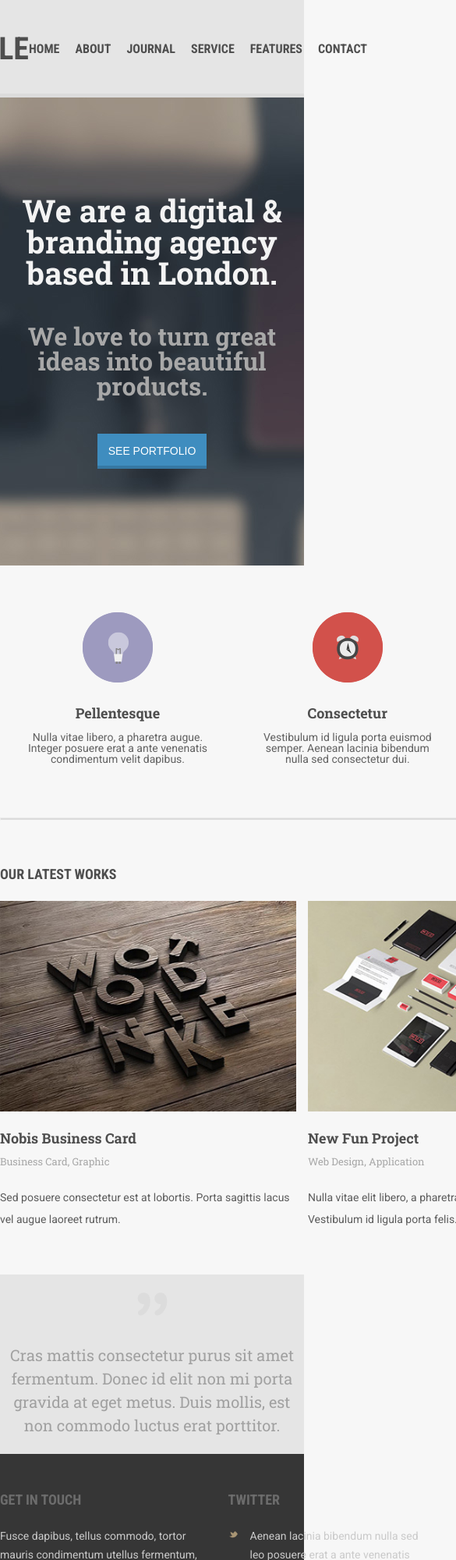
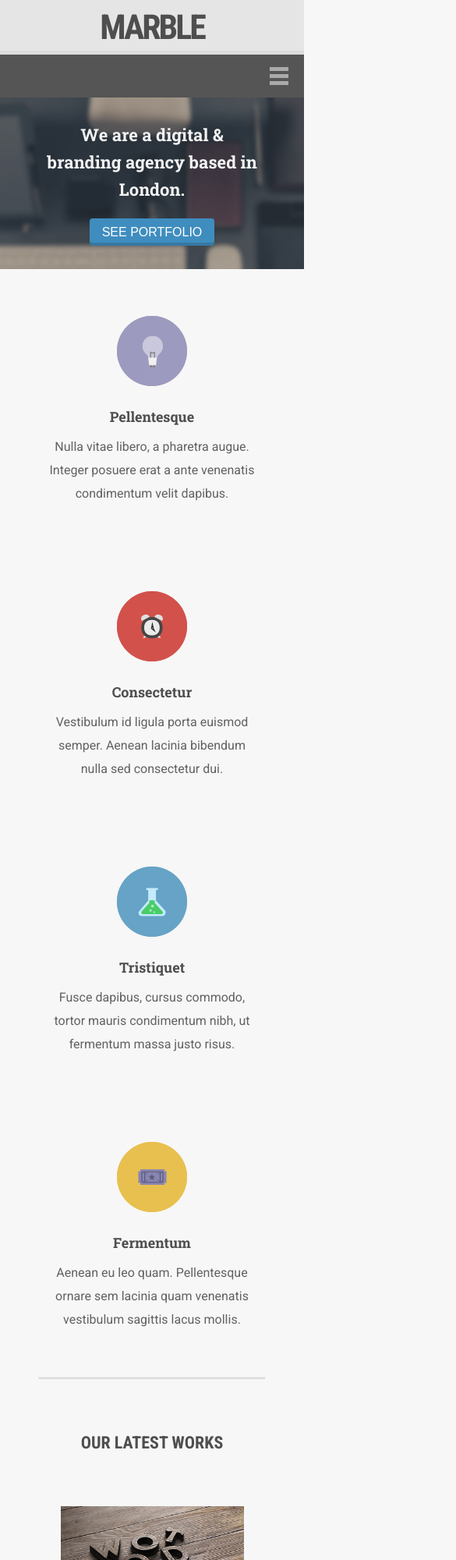
Before and after one commit to Kholmetskaya/Marble, a website: page src/index.html in a window 390 px wide. Shown: the top 2000 px of the page at 78% size, 585 px wide, since content can reach past the window. Drawn offline with Linux system fonts and the light colour scheme; files that its build step writes are made by us from their sources.

Commit message:
Add @media

```diff
--- a/src/css/style.less
+++ b/src/css/style.less
@@ -193,8 +193,12 @@ body{
 					}
 					}
 				}
+
 			}
 		}
+	}
+	.header-burger{
+		display:none;
 	}
 	.banner{
 		height: 600px;
@@ -220,12 +224,14 @@ body{
 			.text(14px,normal,center,#ffffff,"Roboto - Condensed",400,uppercase);
 			display: flex;
 			.flex(center, center);
+			border-radius: 4px;
 		}
 	}
 	.service {
 		display: flex;
-		.flex(space-around, center);
+		.flex(space-between, center);
 		.service-item{
+			width:25%;
 			display: flex;
 			.flex(center, center);
 			flex-direction: column;
@@ -258,6 +264,8 @@ body{
 			}
 			p{
 				.text(14px,normal,center,#616161,Roboto,400,normal);
+				line-height: 24px;
+				width:80%;
 			}
 
 
@@ -325,6 +333,7 @@ body{
 			.text(20px,normal,center,#a1a1a1,"Roboto Slab",400,normal);
 			line-height: 30px;
 			margin-bottom: 55px;
+			width:60%;
 		}
 
 	}
@@ -332,7 +341,7 @@ body{
 		background-color:  rgba(0, 0, 0, 0.78);
 		.footer-info{
 			display: flex;
-			.flex(space-around, top);
+			.flex(space-around, flex-start);
 			padding-top:50px;
 			.footer-info-item{
 				width: 25%;
@@ -344,30 +353,34 @@ body{
 					.text(14px,normal,left,#cacaca,Roboto,400,none);
 					line-height: 24px;
 					margin-bottom: 25px;
+					width:83%;
 					span{
 						.text(12px,normal,left,#cacaca,"Roboto Slab",400,none);
+						display: block;
 					}
 				}
 				.footer-info-item-get{
 					img{
-						margin:10px 15px 0 0;
+						margin:8px 15px 0 0;
 					}
 					span{
 					padding-bottom: 0px;
+					display: block;
 					}
-			}
+				}
 				ul>li{
 					display: flex;
 					align-items: flex-start;
+					width:85%;
 
 					img{
 						margin:5px 15px 0 0;
-
 					}
 					span{
 						.text(14px,normal,left,#cacaca,Roboto,400,none);
 						line-height: 24px;
 						padding-bottom: 30px;
+						display: block;
 					}
 				}
 
@@ -378,5 +391,226 @@ body{
 			padding:50px 0;
 		}
 	}
+}
 
+@media (max-width: 768px){
+	.wrapper{
+		width:580px;
+		margin:0 auto;
+	}
+	hr{
+		width: 580px;
+	}
+	body{
+		header{
+			height: 100px;
+			.header{
+				justify-content: center;
+				flex-direction: column;
+				margin-top:20px;
+				.header-nav{
+					ul{
+						display: none;
+					}
+				}
+			}
+		}
+		.header-burger{
+			display: flex;
+			.flex(flex-end,center);
+			height: 55px;
+			background: #555555;
+			padding-right: 20px;
+		}
+		.banner{
+			height: 220px;
+			h1{
+				.text(22px,normal,center,#f3f3f3,"Roboto Slab",700,normal);
+			}
+			h2{
+				.text(18px,normal,center,#a8a8a8,"Roboto Slab",700,normal);
+				margin: 15px 0 25px 0;
+			}
+			a{
+				height: 35px;
+			}
+		}
+		.service{
+			display: flex;
+			flex-wrap: wrap;
+			.service-item{
+				width: 50%;
+				p{
+					.text(16px,normal,center,#616161,Roboto,400,normal);
+					line-height: 30px;
+				}
+			}
+		}
+		.latest_works{
+			h3{
+				.text(22px,normal,left,#4e4e4e,"Roboto Condensed",700,uppercase);
+				text-align: center;
+				margin-bottom:60px;
+			}
+			.latest_works-list{
+				flex-direction: column;
+				.latest_works-list-articles{
+					margin: 0 0  80px 0;
+					width:380px;
+					h3{
+						font-size:20px;
+					}
+					h4{
+						font-size:15px;
+					}
+					p{
+						width:90%;
+						font-size:16px;
+					}
+				}
+			}
+		}
+		.testimonial{
+			height: 280px;
+			p{
+				font-size: 24px;
+				width:90%;
+				line-height: 35px;
+			}
+		}
+		footer{
+			.footer-info{
+				flex-direction: column;
+				.footer-info-item{
+					width: 100%;
+					h3{
+						font-size: 18px;
+					}
+					p{
+						font-size: 16px;
+						line-height: 30px;
+						margin-bottom:40px;
+						span{
+							font-size: 14px;
+						}
+					}
+					ul{
+						margin-bottom:25px;
+						li{
+							span{
+							font-size: 16px;
+							}
+						}
+					}
+				}
+			}
+			.footer-copyright{
+				font-size: 16px;
+				padding:55px 0;
+			}
+		}
+	}
 }
+@media (max-width: 480px){
+	.wrapper{
+		width:290px;
+	}
+	hr{
+		width: 290px;
+	}
+	body{
+		header{
+			height: 70px;
+			.header{
+				margin-top:0px;
+				.header-logo{
+					font-size: 44px;
+					letter-spacing:-3px;
+				}
+			}
+		}
+		.banner{
+			height: 220px;
+			h1{
+				width: 70%;
+				margin-bottom: 20px;
+				line-height: 35px;
+			}
+			h2{
+				display: none;
+			}
+			a{
+				height: 35px;
+				font-size: 16px;
+				padding:0 10px;
+			}
+		}
+		.service{
+			.service-item{
+				width: 100%;
+				margin-bottom: 50px;
+				p{
+					width:92%;
+				}
+			}
+		}
+		.latest_works{
+			h3{
+
+				margin:70px 0;
+			}
+			.latest_works-list{
+				.latest_works-list-articles{
+					width:235px;
+					.latest_works-list-articles-img{
+						width:235px;
+						height: 175px;
+					}
+					p{
+						width:95%;
+					}
+
+				}
+			}
+		}
+		.testimonial{
+			height: 300px;
+			img{
+				padding-top:50px;
+			}
+			p{
+				font-size: 18px;
+				width:70%;
+				line-height: 30px;
+				padding-bottom: 70px;
+			}
+		}
+		footer{
+			.footer-info{
+				margin-left:25px;
+				.footer-info-item{
+					h3{
+						font-size: 16px;
+					}
+					p{
+						font-size: 14px;
+						span{
+							font-size: 12px;
+						}
+					}
+					ul{
+						li{
+							span{
+							font-size: 14px;
+							}
+						}
+					}
+				}
+			}
+			.footer-copyright{
+				font-size: 14px;
+			}
+		}
+
+	}
+}
--- a/src/index.html
+++ b/src/index.html
@@ -21,10 +21,14 @@
 					<li><a href="">Service</a></li>
 					<li><a href="">Features</a></li>
 					<li><a href="">Contact</a></li>
-				</ul> </div>
+				</ul>
+
 			</div>
 		</div>
-    </header>
+	</header>
+	<section class="header-burger">
+			<img src="images/burger.png" alt="">
+	</section>
     <section class="banner">
 		<h1>We are a digital & branding agency based in London.</h1>
 		<h2>We love to turn great ideas into beautiful products.</h2>
@@ -34,22 +38,22 @@
 		<div class="service-item">
 			<div class="service-item-circle purple"><img src="images/circle1.png" alt=""> </div>
 			<h3>Pellentesque</h3>
-			<p>Nulla vitae  libero, a pharetra augue. <br>Integer posuere erat a ante venenatis <br>condimentum velit dapibus.</p>
+			<p>Nulla vitae  libero, a pharetra augue. Integer posuere erat a ante venenatis condimentum velit dapibus.</p>
 		</div>
 		<div class="service-item">
 			<div class="service-item-circle red"><img src="images/circle2.png"  alt=""> </div>
 			<h3>Consectetur</h3>
-			<p>Vestibulum id ligula porta  euismod <br>semper. Aenean lacinia bibendum <br>nulla sed consectetur dui.</p>
+			<p>Vestibulum id ligula porta  euismod semper. Aenean lacinia bibendum nulla sed consectetur dui.</p>
 		</div>
 		<div class="service-item">
 			<div class="service-item-circle blue"><img src="images/circle3.png"  alt=""> </div>
 			<h3>Tristiquet</h3>
-			<p>Fusce dapibus, cursus commodo,<br> tortor mauris condimentum nibh, ut <br>fermentum massa justo risus.</p>
+			<p>Fusce dapibus, cursus commodo, tortor mauris condimentum nibh, ut fermentum massa justo risus.</p>
 		</div>
 		<div class="service-item">
 			<div class="service-item-circle yellow"><img src="images/circle4.png"  alt=""> </div>
 			<h3>Fermentum</h3>
-			<p>Aenean eu leo quam. Pellentesque<br> ornare sem lacinia quam venenatis <br>vestibulum sagittis lacus mollis.</p>
+			<p>Aenean eu leo quam. Pellentesque ornare sem lacinia quam venenatis vestibulum sagittis lacus mollis.</p>
 		</div>
 
 	</section>
@@ -80,7 +84,7 @@
     </section>
     <section class="testimonial ">
         <img src="images/quote.png" alt="">
-		<p>Cras mattis consectetur purus sit amet fermentum. Donec id elit non mi porta<br>
+		<p>Cras mattis consectetur purus sit amet fermentum. Donec id elit non mi porta
 			gravida at eget metus. Duis mollis, est non commodo luctus erat porttitor. </p>
     </section>
     <footer>
@@ -88,10 +92,10 @@
 			<div class="footer-info">
 				<div class="footer-info-item">
 					<h3>Get In Touch</h3>
-					<p>Fusce dapibus, tellus commodo, tortor <br>mauris condimentum utellus fermentum, <br>porta sem malesuada magna. </p>
+					<p>Fusce dapibus, tellus commodo, tortor mauris condimentum utellus fermentum, porta sem malesuada magna. </p>
 					<ul >
-						<li class="footer-info-item-get"> <img src="images/address.png" alt=""><span>Moonshine Street No: 14/05 <br>
-								Light City, Jupiter</span></li>
+						<li class="footer-info-item-get"> <img src="images/address.png" alt=""><span>Moonshine Street No: 14/05
+							<span>Light City, Jupiter</span></span> </li>
 						<li class="footer-info-item-get"><img src="images/phone.png" alt=""><span>0247 541 65 87</span></li>
 						<li class="footer-info-item-get"><img src="images/mail.png" alt=""><span>support@longwave.com</span></li>
 					</ul>
@@ -99,25 +103,25 @@
 				<div class="footer-info-item">
 					<h3>Twitter</h3>
 					<ul >
-						<li><img src="images/twitter.png" alt=""><span>Aenean lacinia bibendum nulla sed <br>leo posuere erat a ante venenatis<br> dapibus posuere velit aliquet.</span></li>
-						<li><img src="images/twitter.png" alt=""><span>Donec ullamcorper metus auctor <br>fringilla. Nullam quis risus eget.</span></li>
-						<li><img src="images/twitter.png" alt=""><span>Vestibulum id ligula porta  euismod<br> semper. Maecenas faucibus mollis.</span></li>
+						<li><img src="images/twitter.png" alt=""><span>Aenean lacinia bibendum nulla sed leo posuere erat a ante venenatis dapibus posuere velit aliquet.</span></li>
+						<li><img src="images/twitter.png" alt=""><span>Donec ullamcorper metus auctor fringilla. Nullam quis risus eget.</span></li>
+						<li><img src="images/twitter.png" alt=""><span>Vestibulum id ligula porta  euismod semper. Maecenas faucibus mollis.</span></li>
 					</ul>
 				</div>
 				<div class="footer-info-item">
 					<h3>Popular Posts</h3>
-					<p>Vivamus sagittis lacus vel augue <br> laoreet rutrum dolor auctor.<br>
+					<p>Vivamus sagittis lacus vel augue laoreet rutrum dolor auctor.
 					<span>14 Nov, 2012  </span></p>
-					<p>Scelerisque nisl consectetur et. <br>
+					<p>Scelerisque nisl consectetur et.
 					<span>22 May, 2012 </span></p>
-					<p>Pellentesque ornare sem lacinia <br> quam venenatis vestibulum.<br>
+					<p>Pellentesque ornare sem lacinia  quam venenatis vestibulum.
 					<span>15 July, 2012 </span></p>
 
 				</div>
 				<div class="footer-info-item">
 					<h3>About Us</h3>
-					<p>Vestibulum id ligula porta felis<br> euismod semper. Duis mollis, est non <br> commodo luctus, nisi erat porttitor <br> ligula, eget lacinia odio sem nec elit. </p>
-					<p>Cum sociis natoque penatibus et <br> magnis dis parturient montes, nascetur<br>  ridiculus mus curabitur blandit tempus.</p>
+					<p>Vestibulum id ligula porta felis euismod semper. Duis mollis, est non commodo luctus, nisi erat porttitor  ligula, eget lacinia odio sem nec elit. </p>
+					<p>Cum sociis natoque penatibus et magnis dis parturient montes, nascetur ridiculus mus curabitur blandit tempus.</p>
 				</div>
 			</div>
 			<hr>
```
Also changed, not shown: public/index.html (+22 -18 lines), public/css/all.css.
